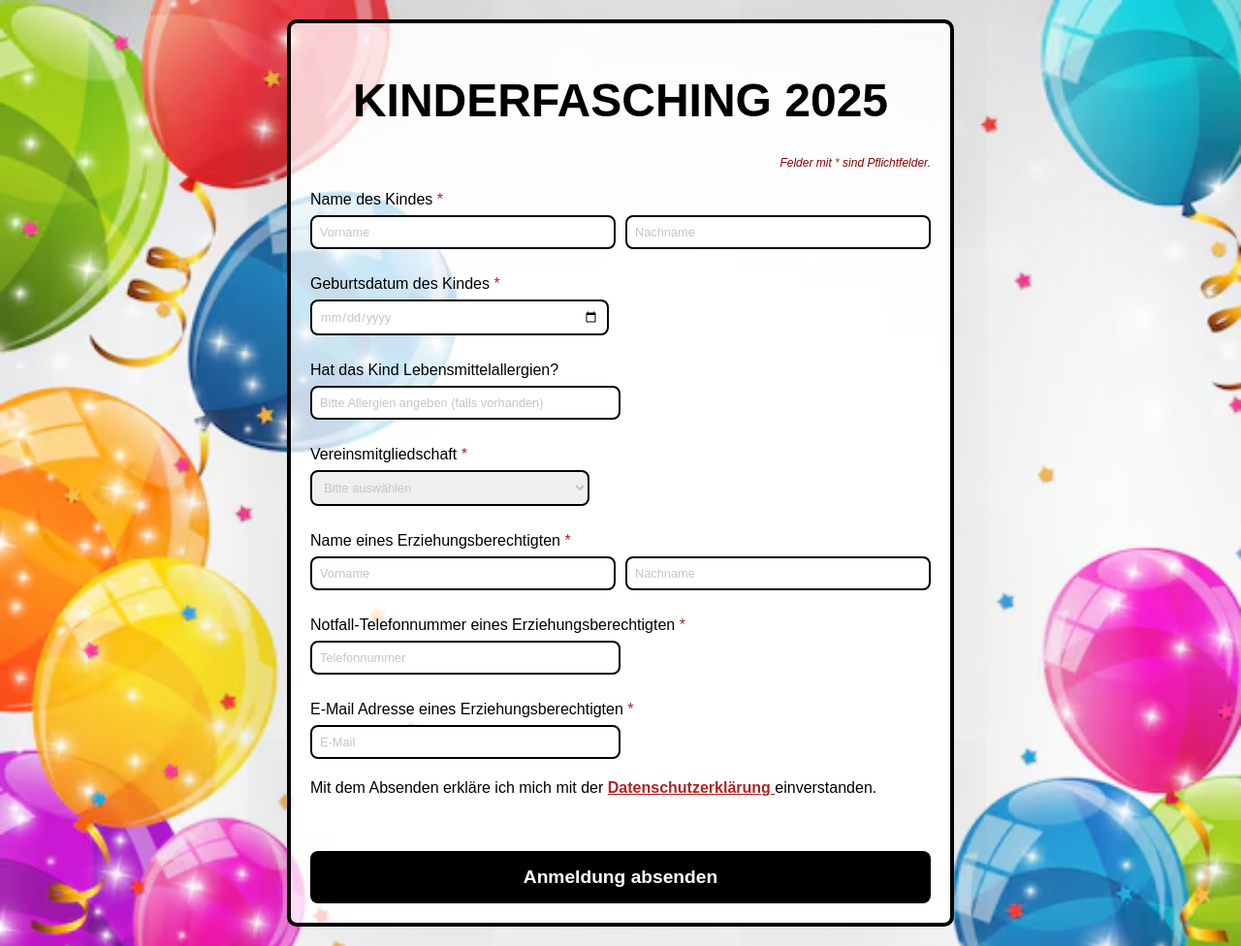
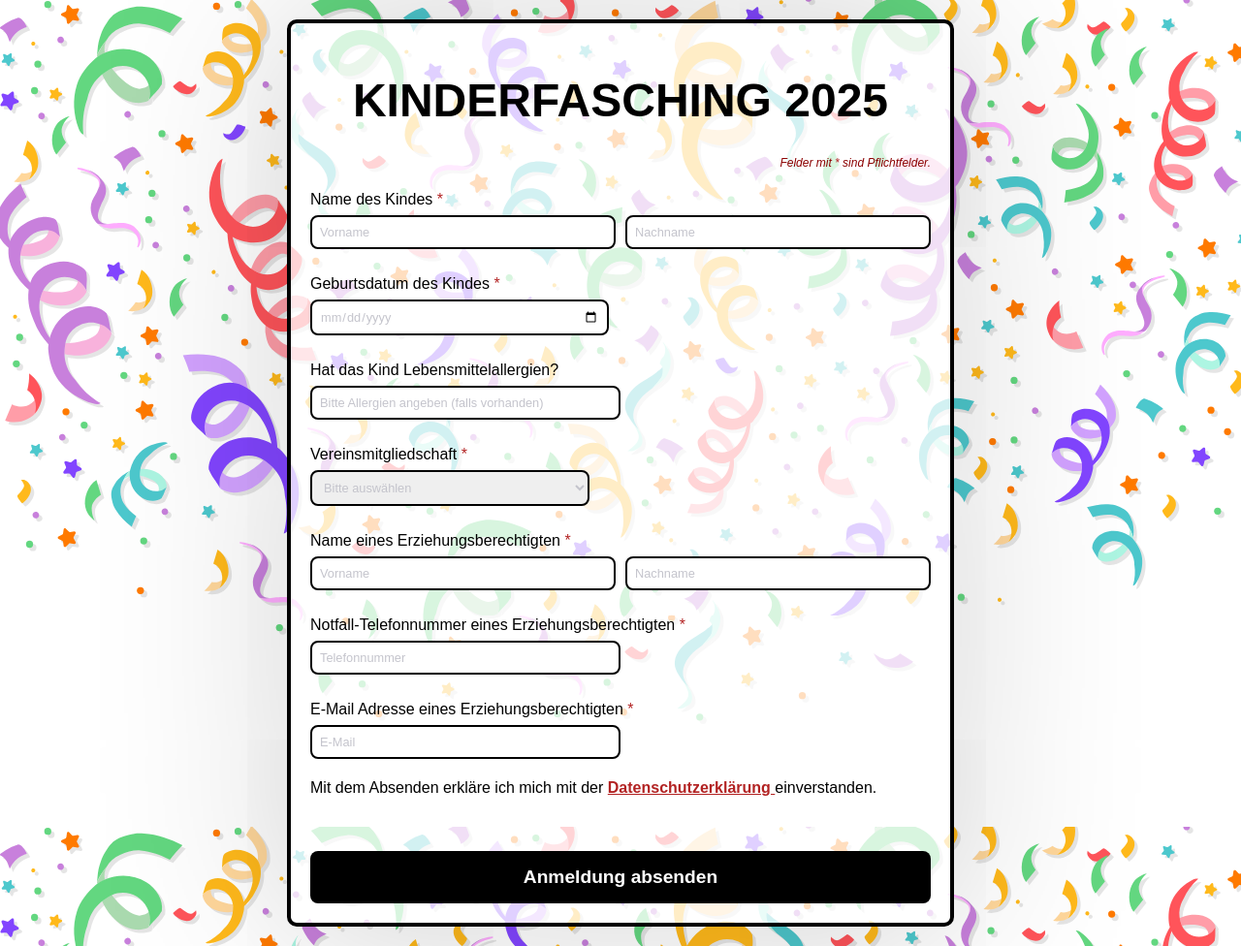
Before and after one commit to pwwppw78/anmeldung-kinderfasching, a Flask app: page / in a window 1280 px wide. Shown: the whole page at 97% size. Run offline with Flask 3, Linux system fonts and the light colour scheme; some libraries are stand-ins or nearby versions.

Commit message:
New Background

```diff
--- a/static/style.css
+++ b/static/style.css
@@ -4,7 +4,7 @@
 	/*Grundgestaltung*/
 		body {
 			font-family: 'Arial', sans-serif;
-			background: url('/static/balloons_background.avif') no-repeat center center fixed;
+			background: url('/static/confetti_top.svg') no-repeat center center fixed;
 			background-size: cover;
 			background-position: center center;
 			margin: 0;
```
Also changed, not shown: static/balloons_background.avif (deleted), static/carneval_background.jpg (deleted), static/carnival_background.svg (added), static/confetti_top.svg (added), static/football_field_small.svg (deleted).
